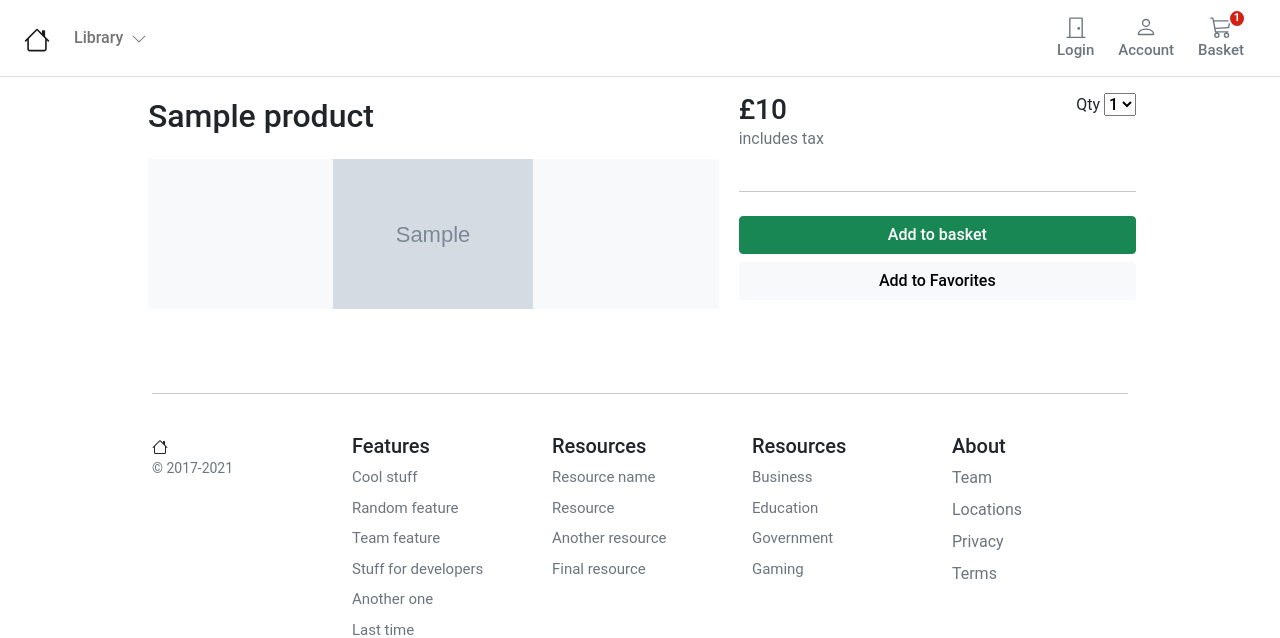
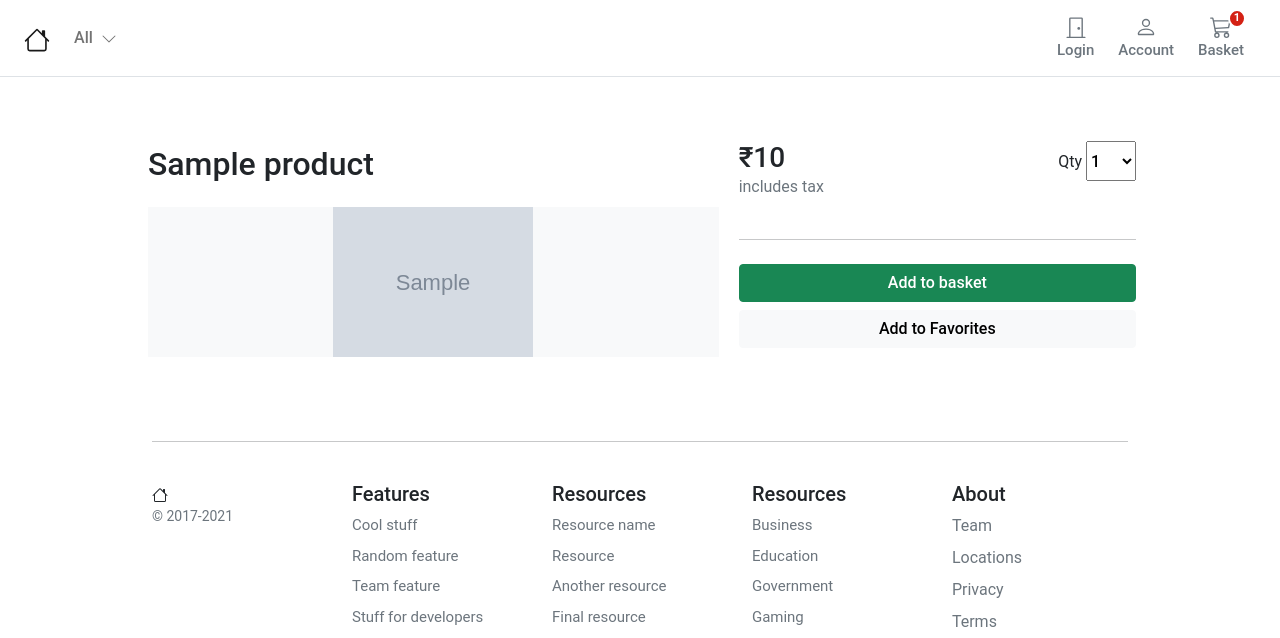
Before and after one commit to DhruvPatel0401/Ecommerce_Store, a Django app: template templates/store/single.html in a window 1280 px wide. Shown: the top 638 px of the page. Run offline with Django 4.2, Linux system fonts and the light colour scheme; the template is opened without the code that fills it: most values are stand-ins (such as "Sample title", 1, 10 or a date in 2020); grey boxes marked "Sample" are stand-in pictures.

Commit message:
refactored static folder, updated payment, store, core, basket and account css code

```diff
--- /dev/null
+++ b/static/store/store.css
@@ -0,0 +1,4 @@
+.store-select-dropdown{
+    width:50px;
+    height:40px;
+  }
--- a/store/urls.py
+++ b/store/urls.py
@@ -5,7 +5,7 @@ from . import views
 app_name = 'store'
 
 urlpatterns = [
-    path('', views.product_all, name='product_all'),
+    path('', views.product_all, name='store_home'),
     path('<slug:slug>', views.product_details, name='product_detail'),
     path('shop/<slug:category_slug>/', views.category_list, name='category_list'),
 ]
--- a/templates/base.html
+++ b/templates/base.html
@@ -4,7 +4,7 @@
 
 <head>
   <meta charset="utf-8" />
-    <title>{% block title %}BookStore{% endblock %}</title>
+  <title>{% block title %}Store - Low Prices in Books & more{% endblock %}</title>
   <meta name="viewport" content="width=device-width, initial-scale=1">
   <link href="https://cdn.jsdelivr.net/npm/bootstrap@5.0.0-beta1/dist/css/bootstrap.min.css" rel="stylesheet"
     integrity="sha384-giJF6kkoqNQ00vy+HMDP7azOuL0xtbfIcaT9wjKHr8RbDVddVHyTfAAsrekwKmP1" crossorigin="anonymous">
@@ -14,7 +14,7 @@
     integrity="sha384-ygbV9kiqUc6oa4msXn9868pTtWMgiQaeYH7/t7LECLbyPA2x65Kgf80OJFdroafW" crossorigin="anonymous">
   </script>
   <link rel="stylesheet" href="{% static 'core/css/base.css' %}">
-    <link rel="stylesheet" href="{% static 'basket/css/basket.css' %}">
+  <link rel="stylesheet" href="{% block stylesheet %}{% endblock %}">
 </head>
 
 <body>
@@ -29,17 +29,17 @@
           </a>
           <ul class="navbar-nav me-auto mb-2 mb-md-0">
             <li class="nav-item dropdown">
-                            <a class="nav-link dropdown-toggle d-none d-md-block fw500" href="#" id="navbarDropdown"
-                                role="button" data-bs-toggle="dropdown" aria-expanded="false">
-                                Library
-                                <i class="ps-1"><svg xmlns="http://www.w3.org/2000/svg" width="16" height="16"
-                                        fill="currentColor" class="bi bi-chevron-down" viewBox="0 0 16 16">
+              <a class="nav-link dropdown-toggle d-none d-md-block fw500" href="#" id="navbarDropdown" role="button"
+                data-bs-toggle="dropdown" aria-expanded="false">
+                All
+                <i class="ps-1"><svg xmlns="http://www.w3.org/2000/svg" width="16" height="16" fill="currentColor"
+                    class="bi bi-chevron-down" viewBox="0 0 16 16">
                     <path fill-rule="evenodd"
                       d="M1.646 4.646a.5.5 0 0 1 .708 0L8 10.293l5.646-5.647a.5.5 0 0 1 .708.708l-6 6a.5.5 0 0 1-.708 0l-6-6a.5.5 0 0 1 0-.708z" />
                   </svg></i>
               </a>
               <ul class="dropdown-menu rounded-0 border-0" aria-labelledby="navbarDropdown">
-                                <li><a class="dropdown-item" href="{% url "store:product_all" %}">All</a></li>
+                <li><a class="dropdown-item" href="{% url "store:store_home" %}">All</a></li>
                 {% for c in categories %}
                 <li {% if category.slug == c.slug %}class="selected" {% endif %}>
                   <a class="dropdown-item" href="{{ c.get_absolute_url }}">{{ c.name|title }}</a>
@@ -52,8 +52,8 @@
             data-bs-target="#navbarCollapse" aria-controls="navbarCollapse" aria-expanded="false"
             aria-label="Toggle navigation">
             <div>
-                            <svg xmlns="http://www.w3.org/2000/svg" width="22" height="22" fill="currentColor"
-                                class="bi bi-list" viewBox="0 0 16 16">
+              <svg xmlns="http://www.w3.org/2000/svg" width="22" height="22" fill="currentColor" class="bi bi-list"
+                viewBox="0 0 16 16">
                 <path fill-rule="evenodd"
                   d="M2.5 11.5A.5.5 0 0 1 3 11h10a.5.5 0 0 1 0 1H3a.5.5 0 0 1-.5-.5zm0-4A.5.5 0 0 1 3 7h10a.5.5 0 0 1 0 1H3a.5.5 0 0 1-.5-.5zm0-4A.5.5 0 0 1 3 3h10a.5.5 0 0 1 0 1H3a.5.5 0 0 1-.5-.5z" />
               </svg>
@@ -93,8 +93,8 @@
           <a type="button" role="button" href="{% url "account:dashboard" %}"
             class="btn btn-outline-secondary border-0 basket-btn">
             <div>
-                            <svg xmlns="http://www.w3.org/2000/svg" width="22" height="22" fill="currentColor"
-                                class="bi bi-person" viewBox="0 0 16 16">
+              <svg xmlns="http://www.w3.org/2000/svg" width="22" height="22" fill="currentColor" class="bi bi-person"
+                viewBox="0 0 16 16">
                 <path
                   d="M8 8a3 3 0 1 0 0-6 3 3 0 0 0 0 6zm2-3a2 2 0 1 1-4 0 2 2 0 0 1 4 0zm4 8c0 1-1 1-1 1H3s-1 0-1-1 1-4 6-4 6 3 6 4zm-1-.004c-.001-.246-.154-.986-.832-1.664C11.516 10.68 10.289 10 8 10c-2.29 0-3.516.68-4.168 1.332-.678.678-.83 1.418-.832 1.664h10z" />
               </svg>
@@ -115,8 +115,8 @@
             </div>
             {% endwith %}
             <div>
-                            <svg xmlns="http://www.w3.org/2000/svg" width="22" height="22" fill="currentColor"
-                                class="bi bi-cart3" viewBox="0 0 16 16">
+              <svg xmlns="http://www.w3.org/2000/svg" width="22" height="22" fill="currentColor" class="bi bi-cart3"
+                viewBox="0 0 16 16">
                 <path
                   d="M0 1.5A.5.5 0 0 1 .5 1H2a.5.5 0 0 1 .485.379L2.89 3H14.5a.5.5 0 0 1 .49.598l-1 5a.5.5 0 0 1-.465.401l-9.397.472L4.415 11H13a.5.5 0 0 1 0 1H4a.5.5 0 0 1-.491-.408L2.01 3.607 1.61 2H.5a.5.5 0 0 1-.5-.5zM3.102 4l.84 4.479 9.144-.459L13.89 4H3.102zM5 12a2 2 0 1 0 0 4 2 2 0 0 0 0-4zm7 0a2 2 0 1 0 0 4 2 2 0 0 0 0-4zm-7 1a1 1 0 1 1 0 2 1 1 0 0 1 0-2zm7 0a1 1 0 1 1 0 2 1 1 0 0 1 0-2z" />
               </svg>
@@ -127,7 +127,7 @@
         <div class="d-md-none d-lg-none d-xl-none">
           <div class="collapse navbar-collapse" id="navbarCollapse">
             <ul class="navbar-nav me-auto mb-2 mb-md-0">
-                            <li><a class="dropdown-item" href="{% url "store:product_all" %}">All</a></li>
+              <li><a class="dropdown-item" href="{% url "store:store_home" %}">All</a></li>
               {% for c in categories %}
               <li {% if category.slug == c.slug %}class="selected" {% endif %}>
                 <a class="dropdown-item" href="{{ c.get_absolute_url }}">{{ c.name|title }}</a>
@@ -137,15 +137,16 @@
           </div>
         </div>
         <form class="d-flex w-100 d-md-none">
-                    <input class="form-control me-2" type="search" placeholder="Search products or FAQ"
-                        aria-label="Search">
+          <input class="form-control me-2" type="search" placeholder="Search products or FAQ" aria-label="Search">
           <button class="btn btn-outline-secondary" type="submit">Search</button>
         </form>
       </div>
     </nav>
   </header>
 
+  <main class="pt-5">
     <div id="content">{% block content %} {% endblock %}</div>
+  </main>
 
   <footer class="container py-5 footer">
     <hr>
--- a/templates/basket/summary.html
+++ b/templates/basket/summary.html
@@ -1,4 +1,4 @@
-{% extends "../store/base.html" %} {% load static %} {% block title %}Basket Summary{%endblock %}
+{% extends "../base.html" %} {% load static %} {% block title %}Basket Summary{%endblock %}
 
 {% block content %}
 
--- a/templates/store/category.html
+++ b/templates/store/category.html
@@ -17,7 +17,7 @@
   <div class="row">
     <div class="album">
       {% if not products %}
-      <div class="col-12">There are currently no products active <a href="{% url 'store:store_home' %}">Home</a></div>
+      <div class="col-12">There are currently no products active <a href="{% url "store:store_home" %}">Home</a></div>
       {% else %}
       <div class="row row-cols-1 row-cols-sm-2 row-cols-md-5 g-3">
         {% for product in products %}
@@ -29,7 +29,7 @@
                 <a class="text-dark text-decoration-none" href="{{ product.get_absolute_url }}">{{ product.title }}</a>
               </p>
               <div class="d-flex justify-content-between align-items-center">
-                <small class="text-muted">£{{product.price}}</small>
+                <small class="text-muted">₹{{product.price}}</small>
               </div>
             </div>
           </div>
--- a/templates/store/single.html
+++ b/templates/store/single.html
@@ -11,7 +11,7 @@
     <div class="col-md-5 ps-3 col-lg-5 order-md-last p-0 order-1">
       <div class="d-grid gap-2">
         <div class="d-flex d-flex-inline justify-content-between">
-          <div><span class="h3">£{{ product.price }}</span>
+          <div><span class="h3">₹{{ product.price }}</span>
             <p class="text-muted">includes tax</p>
           </div>
           <div>
```
Also changed, not shown: static/account/account.css (added, +9 -0 lines), static/basket/css/basket.css (deleted, +0 -28 lines), static/core/css/base.css (+32 -0 lines), static/payment/css/payment.css (added, +13 -0 lines), store/views.py (+4 -4 lines). Lines whose indentation alone changed are shown as unchanged.
